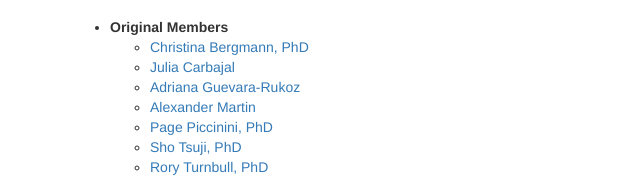
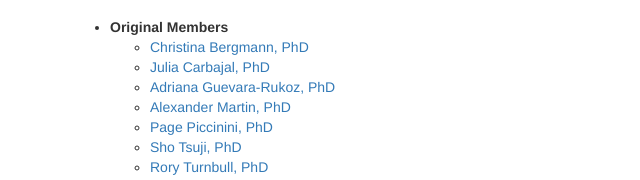
Before and after one commit to barbarplots/barbarplots.github.io, a plain HTML site: page team.html in a window 1280 px wide. Shown: the part 201-381 px from the top of the page, 0-640 px from the left. Drawn offline with Linux system fonts and the light colour scheme.

Commit message:
Add PhD suffix for members who now have PhDs.

```diff
--- a/team.html
+++ b/team.html
@@ -87,9 +87,9 @@
                   <li><strong>Original Members</strong></li>
                     <ul>
                       <li><a href = "https://sites.google.com/site/chbergma/">Christina Bergmann, PhD</a></li>
-                      <li><a href = "mailto:carbajal.mjulia@gmail.com">Julia Carbajal</a></li>
-                      <li><a href = "mailto:adriana.guevararukoz@gmail.com">Adriana Guevara-Rukoz</a></li>
-                      <li><a href = "http://www.lscp.net/persons/martin/">Alexander Martin</a></li>
+                      <li><a href = "mailto:carbajal.mjulia@gmail.com">Julia Carbajal, PhD</a></li>
+                      <li><a href = "mailto:adriana.guevararukoz@gmail.com">Adriana Guevara-Rukoz, PhD</a></li>
+                      <li><a href = "http://www.lscp.net/persons/martin/">Alexander Martin, PhD</a></li>
                       <li><a href = "https://pagepiccinini.com/">Page Piccinini, PhD</a></li>
                       <li><a href = "https://sites.google.com/site/tsujish/home">Sho Tsuji, PhD</a></li>
                       <li><a href = "http://www.ling.ohio-state.edu/~turnbull.37/">Rory Turnbull, PhD</a></li>
```
